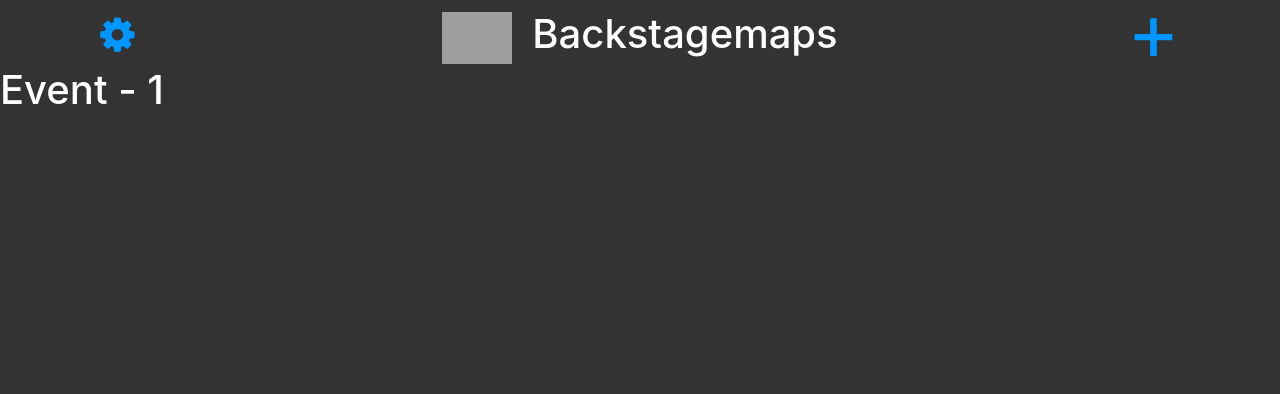
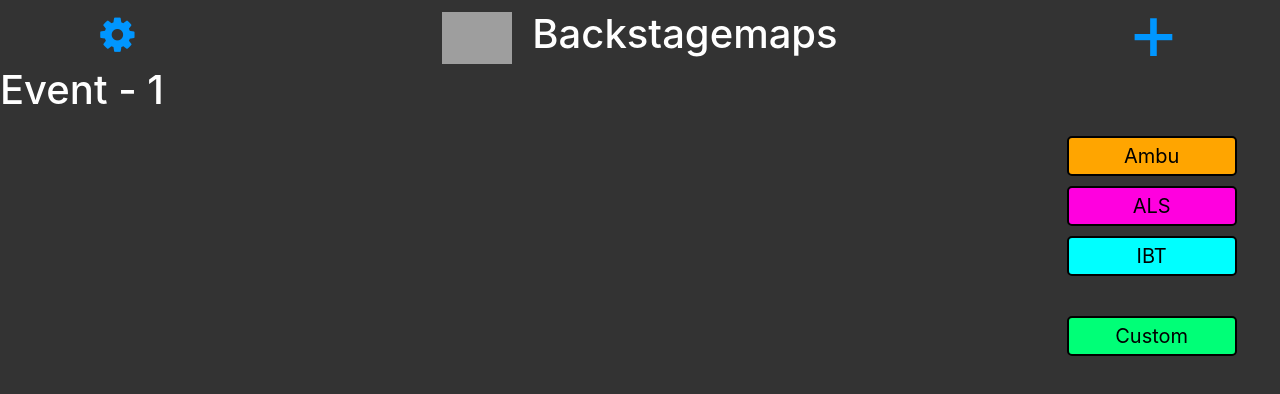
Before and after one commit to nathanstork/bckstage-maps, a Vue app: page /event/1 in a window 1280 px wide. Shown: the top 394 px of the page. Built offline with nearby package versions, Linux system fonts and the light colour scheme; grey boxes are pictures that could not be loaded.

Commit message:
easyadd extra

```diff
--- a/src/App.vue
+++ b/src/App.vue
@@ -23,17 +23,24 @@
         </nav>
     </header>
     <main>
+        <div
+            class="objectform col-2 align-items-right"
+            style="float: right; margin-right: 20px; margin-top: 20px"
+        >
+            <EasyAdd></EasyAdd>
+        </div>
         <router-view />
     </main>
 </template>
 <script>
 import CogIcon from "./components/Gearsettings.vue";
 import PSlusIcon from "./components/plussettings.vue";
-
+import EasyAdd from "./components/EasyAdd.vue";
 export default {
     components: {
         CogIcon,
-        PSlusIcon
+        PSlusIcon,
+        EasyAdd
     }
 };
 </script>
--- /dev/null
+++ b/src/components/EasyAdd.vue
@@ -0,0 +1,57 @@
+<template>
+    <div class="buttons">
+        <button class="orange-button">Ambu</button>
+        <button class="purple-button">ALS</button>
+        <button class="blue-button">IBT</button>
+        <button class="custom-button">Custom</button>
+    </div>
+</template>
+
+<style>
+.buttons {
+    margin-top: 50px;
+    margin-left: 20px;
+}
+
+.orange-button,
+.purple-button,
+.blue-button,
+.custom-button {
+    width: 170px;
+    height: 40px;
+
+    border: solid 2px black;
+    border-radius: 5px;
+    cursor: pointer;
+    font-size: 20px;
+    text-align: center;
+    margin-bottom: 10px;
+}
+
+.orange-button {
+    background-color: orange;
+    color: black;
+}
+
+.purple-button {
+    background-color: #ff00df;
+    color: black;
+}
+
+.blue-button {
+    background-color: #00ffff;
+    color: black;
+}
+
+.custom-button {
+    background-color: #00ff77;
+    color: black;
+    margin-top: 30px;
+}
+</style>
+
+<script>
+export default {
+    name: "EasyAdd"
+};
+</script>
```
